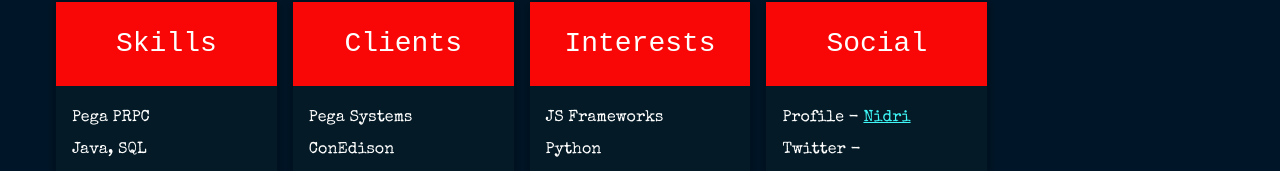
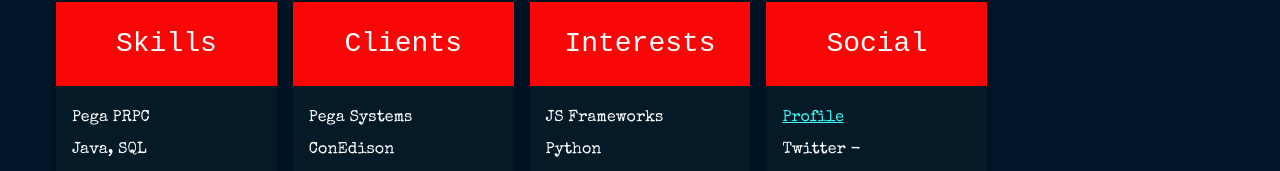
Before and after one commit to nidri/nidri.github.io, a plain HTML site: page index.html in a window 1280 px wide. Shown: the part 526-697 px from the top of the page. Drawn offline with nearby package versions, Linux system fonts and the light colour scheme.

Commit message:
Updated socials

```diff
--- a/index.html
+++ b/index.html
@@ -76,7 +76,7 @@
                   <span class="card-header-text">Social</span>
                 </div>
                 <div class="card-body">
-                  <span class="social-link">Profile - <a href="https://profile.nidri.dev" target="_blank" class="card-link">Nidri</a></span>
+                  <span class="social-link"><a href="https://profile.nidri.dev" target="_blank" class="card-link">Profile</a></span>
                   <span class="social-link">Twitter - <a href="https://twitter.com/KrishnaNidri" target="_blank" class="card-link">@KrishnaNidri</a></span>
                   <span class="social-link">Github - <a href="https://github.com/nidri" target="_blank" class="card-link">nidri</a></span>
                   <span class="social-link">LinkedIn - <a href="https://www.linkedin.com/in/krishnanidri" target="_blank" class="card-link">krishnanidri</a></span>
```
